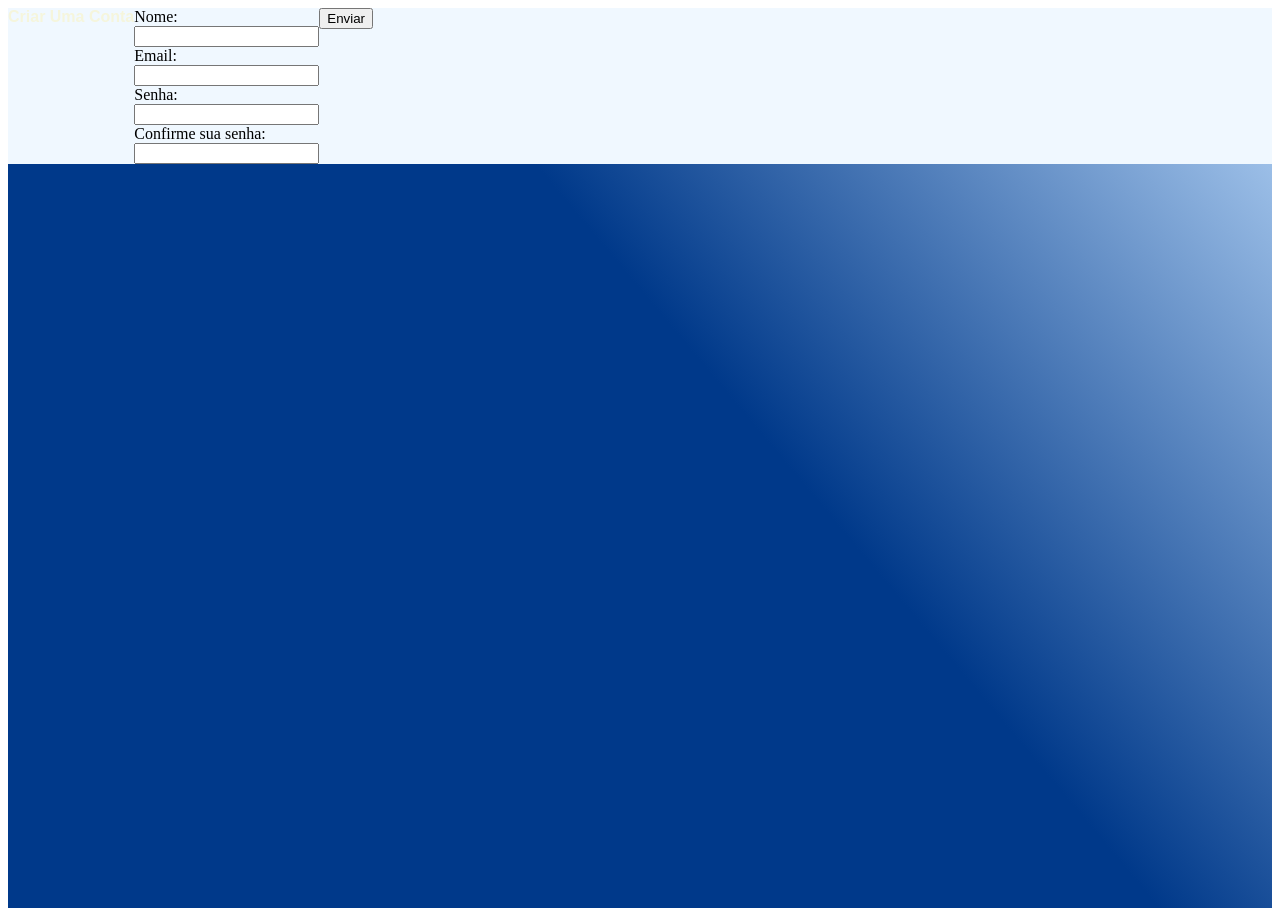
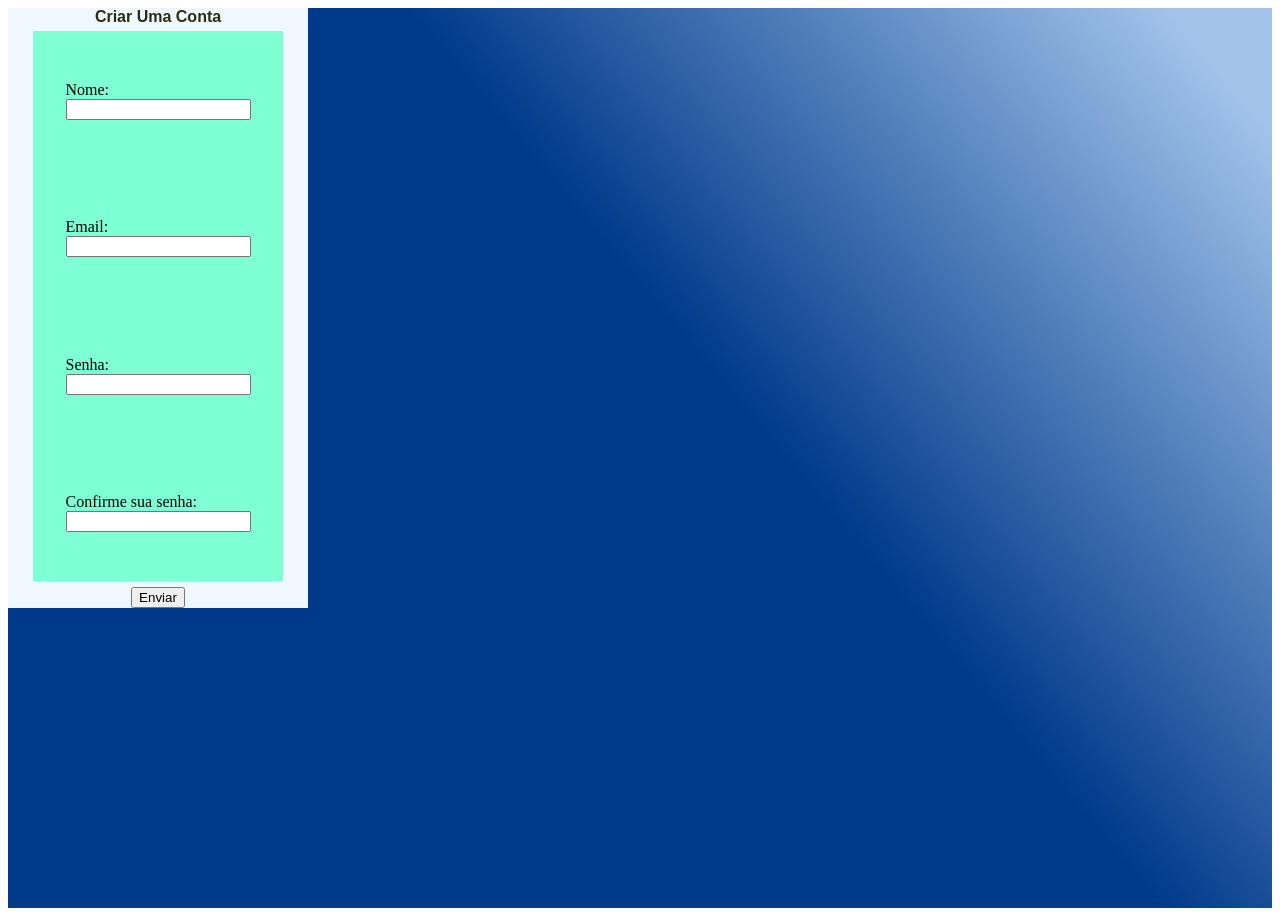
Before and after one commit to berrylice07/aula01, a plain HTML site: page index.html in a window 1280 px wide. Drawn offline with Linux system fonts and the light colour scheme.

Commit message:
Update style.css

```diff
--- a/style.css
+++ b/style.css
@@ -1,17 +1,35 @@
-
-.container{
+.container {
     width: 100%;
     height: 900px;
-    background: linear-gradient(50deg,rgba(0, 57, 138, 1) 57%, rgba(162, 196, 235, 1) 95%);
+    background: linear-gradient(50deg, rgba(0, 57, 138, 1) 57%, rgba(162, 196, 235, 1) 95%);
 }
 
-.box{
+.box {
+    height: 600px;
+    width: 300px;
     background-color: aliceblue;
     display: flex;
     flex-wrap: wrap;
-
-.titulo{
+    align-items: center;
+    justify-content: center;
+    gap: 5px;
+}
+.titulo {
     font-family: Arial, Helvetica, sans-serif;
     font-weight: bolder;
-    color: beige;
+    color: rgb(44, 44, 18);
 }
+
+.labels{
+    background-color: aquamarine;
+    height: 550px;
+    width: 250px;
+    display: flex;
+    flex-wrap: wrap;
+    justify-content: center;
+    align-items: center;
+
+}
+label{
+    top: -5px;
+}
```
